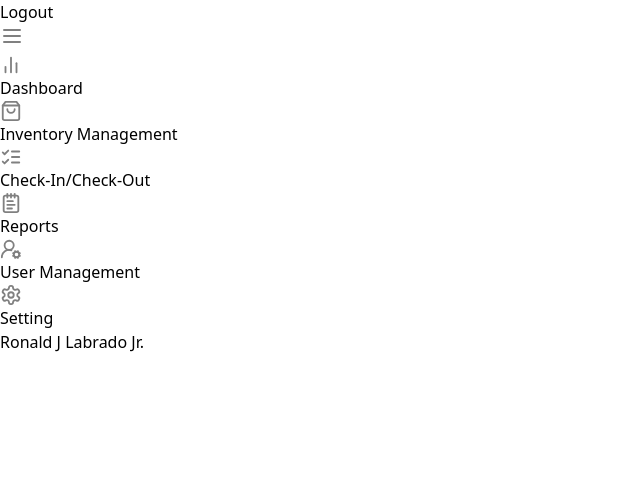
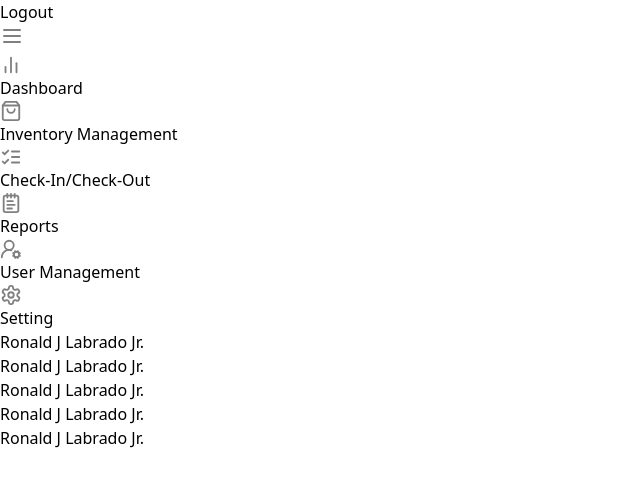
Before and after one commit to dino1210/Yar-Drainage-Project-Management-System, a React (Vite) app in the folder frontend/: page / in a window 1280 px wide. Shown: the top 486 px of the page, without its empty margins (0-640 px from the left). Built offline with nearby package versions, Linux system fonts and the light colour scheme.

Commit message:
testing lol

```diff
--- a/frontend/src/Pages/Dashboard.jsx
+++ b/frontend/src/Pages/Dashboard.jsx
@@ -2,8 +2,22 @@ import React from 'react'
 
 const Dasboard = () => {
   return (
-    <div className='flex mx-0 my-24'>
-      <h1 className='text-black text-xl'>Ronald J Labrado Jr.</h1>
+    <div className='flex justify-center'>
+      <div className='bg-white rounded-lg mx-5 my-20 w-40 h-40'>
+        <h1 className='text-black text-md p-5 '>Ronald J Labrado Jr.</h1>
+      </div>
+      <div className='bg-white rounded-lg mx-5 my-20'>
+        <h1 className='text-black text-md p-5 '>Ronald J Labrado Jr.</h1>
+      </div>
+      <div className='bg-white rounded-lg mx-5 my-20'>
+        <h1 className='text-black text-md p-5 '>Ronald J Labrado Jr.</h1>
+      </div>
+      <div className='bg-white rounded-lg mx-5 my-20'>
+        <h1 className='text-black text-md p-5 '>Ronald J Labrado Jr.</h1>
+      </div>
+      <div className='bg-white rounded-lg mx-5 my-20'>
+        <h1 className='text-black text-md p-5 '>Ronald J Labrado Jr.</h1>
+      </div>
     </div>
   )
 }
--- a/frontend/src/Pages/InventoryManagement.jsx
+++ b/frontend/src/Pages/InventoryManagement.jsx
@@ -2,8 +2,10 @@ import React from 'react'
 
 const InventoryManagement = () => {
   return (
-    <div className='flex mx-0 my-24'>
-      <h1 className='text-black text-xl'>Ronald J Labrado Jr.</h1>
+    <div className='flex justify-center mx-0 my-24'>
+      <div className='bg-white p-100'>
+        <h1 className='text-black text-xl'>Ronald J Labrado Jr.</h1>
+      </div>
     </div>
   )
 }
```
